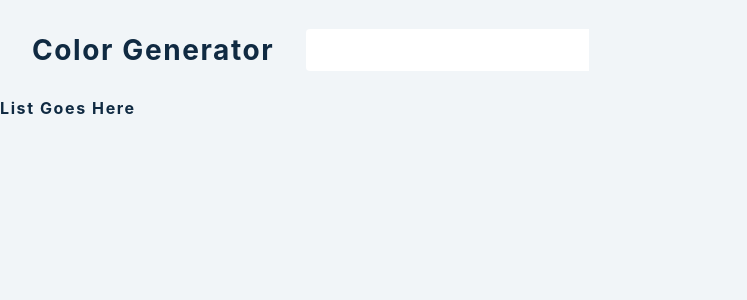
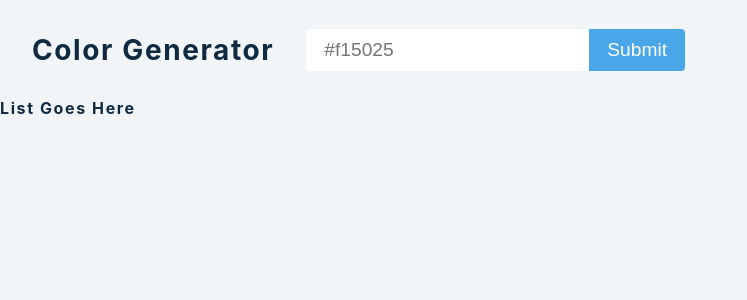
Before and after one commit to MarcoRosselDev/react-14-color-generator, a React (Create React App) app: page / in a window 1280 px wide. Shown: the top 300 px of the page, without its empty margins (0-747 px from the left). Built offline with nearby package versions, Linux system fonts and the light colour scheme.

Commit message:
placeholder value

```diff
--- a/src/App.js
+++ b/src/App.js
@@ -22,7 +22,11 @@ function App() {
             type="text"
             value={color}
             onChange={(e) => setColor(e.target.value)}
+            placeholder="#f15025"
           />
+          <button type="submit" className="btn ">
+            submit
+          </button>
         </form>
       </section>
       <section className="colors">
```
